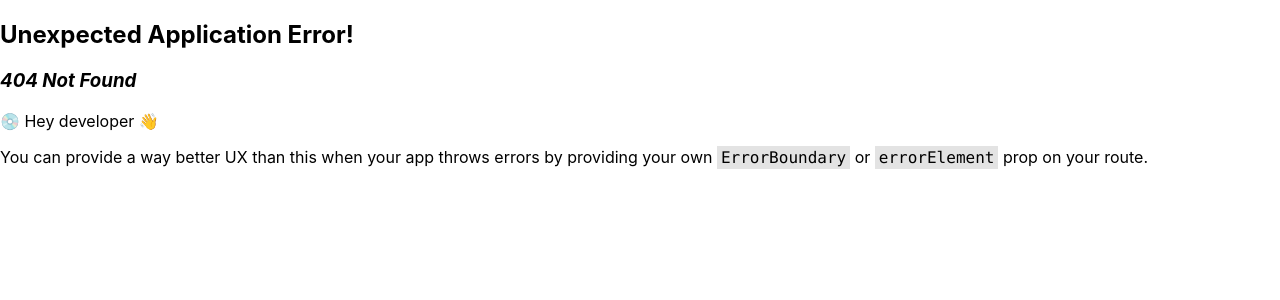
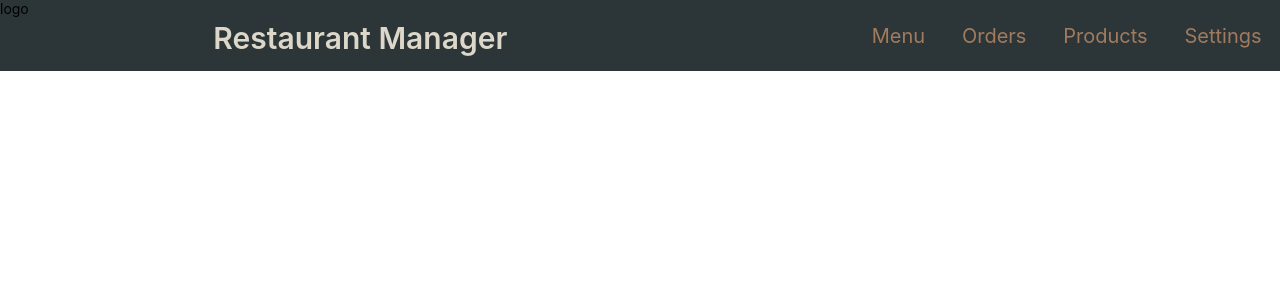
Before and after one commit to Ankur-Vekariya/pos-client, a React (Create React App) app: page / in a window 1280 px wide. Before the commit this address had no page. Shown: the top 300 px of the page. Built offline with nearby package versions, Linux system fonts and the light colour scheme.

Commit message:
WIP - Navbar setup

```diff
--- a/src/App.js
+++ b/src/App.js
@@ -1,87 +1,25 @@
 import logo from "./logo.svg";
 import "./App.css";
+import LayoutComponent from "./pages/Layout";
+import {
+  BrowserRouter,
+  createBrowserRouter,
+  Navigate,
+  Route,
+  RouterProvider,
+  Routes,
+} from "react-router-dom";
 import Home from "./pages/Home";
-// import Layout from "./pages/Layout";
-import CategoryList from "./pages/Categories/categoryList";
-
-import { Layout, Space, Button } from "antd";
-import Responsive from "./utils/responsive";
-import CreateCategory from "./pages/Categories/createCategories";
-import { createBrowserRouter, RouterProvider } from "react-router-dom";
-
-const { Header, Footer, Sider, Content } = Layout;
-
-const router = createBrowserRouter([
-  {
-    path: "/create-category",
-    element: <CreateCategory />,
-  },
-  {
-    path: "/category-list",
-    element: <CategoryList />,
-  },
-]);
 
 function App() {
-  const headerStyle = {
-    textAlign: "center",
-    color: "#fff",
-    height: 64,
-    paddingInline: 50,
-    lineHeight: "64px",
-    backgroundColor: "#7dbcea",
-  };
-  const contentStyle = {
-    textAlign: "center",
-    minHeight: 120,
-    lineHeight: "120px",
-    color: "#fff",
-    backgroundColor: "#108ee9",
-  };
-  const siderStyle = {
-    textAlign: "center",
-    lineHeight: "100%",
-    color: "#fff",
-    backgroundColor: "#3ba0e9",
-  };
-  const footerStyle = {
-    textAlign: "center",
-    color: "#fff",
-    backgroundColor: "#7dbcea",
-  };
-
-  console.log("Responsive", Responsive());
-  const height = Responsive.height?.current;
-
   return (
-    <main>
-      <RouterProvider router={router}></RouterProvider>
-      {/* <div className="App">
-        <Space
-          direction="vertical"
-          style={{
-            width: "100%",
-          }}
-          size={[0, 48]}
-        >
-          <Layout>
-            <Sider style={siderStyle}>Sider</Sider>
-            <Layout>
-              <Header style={headerStyle}>
-                <Button>Default Button</Button>
-                <Button>Default Button</Button>
-                <Button>Default Button</Button>
-                <Button>Default Button</Button>
-              </Header>
-              <Content style={contentStyle}>
-                <CategoryList />
-              </Content>
-              <Footer style={footerStyle}>Footer</Footer>
-            </Layout>
-          </Layout>
-        </Space>
-      </div> */}
-    </main>
+    <BrowserRouter>
+      <Routes>
+        <Route element={<LayoutComponent />}>
+          <Route path="/" element={<Navigate to={"/home"} replace />} />
+        </Route>
+      </Routes>
+    </BrowserRouter>
   );
 }
 
--- /dev/null
+++ b/src/components/Navbar.jsx
@@ -0,0 +1,86 @@
+import React from "react";
+import { Row, Col, Button, Typography, Dropdown } from "antd";
+const { Title, Paragraph, Text, Link } = Typography;
+const items = [
+  {
+    key: "1",
+    label: (
+      <a
+        target="_blank"
+        rel="noopener noreferrer"
+        href="https://www.antgroup.com"
+      >
+        Profile
+      </a>
+    ),
+  },
+  {
+    key: "2",
+    label: (
+      <a
+        target="_blank"
+        rel="noopener noreferrer"
+        href="https://www.aliyun.com"
+      >
+        Product
+      </a>
+    ),
+  },
+  {
+    key: "3",
+    label: (
+      <a
+        target="_blank"
+        rel="noopener noreferrer"
+        href="https://www.luohanacademy.com"
+      >
+        General
+      </a>
+    ),
+  },
+];
+
+const Navbar = () => {
+  return (
+    <div>
+      <Row style={{ backgroundColor: "#2C3639" }}>
+        <Col span={4}>logo</Col>
+        <Col span={12}>
+          <Title style={{ fontSize: 30, color: "#DCD7C9" }}>
+            Restaurant Manager
+          </Title>
+        </Col>
+        <Col
+          span={8}
+          style={{
+            display: "flex",
+            alignItems: "center",
+            justifyContent: "space-around",
+          }}
+        >
+          <Button type="text" style={{ color: "#A27B5C", fontSize: 20 }}>
+            Menu
+          </Button>
+          <Button type="text" style={{ color: "#A27B5C", fontSize: 20 }}>
+            Orders
+          </Button>
+          <Button type="text" style={{ color: "#A27B5C", fontSize: 20 }}>
+            Products
+          </Button>
+          <Dropdown
+            menu={{
+              items,
+            }}
+            placement="bottom"
+          >
+            <Button type="text" style={{ color: "#A27B5C", fontSize: 20 }}>
+              Settings
+            </Button>
+          </Dropdown>
+        </Col>
+      </Row>
+    </div>
+  );
+};
+
+export default Navbar;
--- a/src/pages/Categories/categoryList.js
+++ /dev/null
@@ -1,32 +0,0 @@
-import React from "react";
-import { Card, Col, Row, Button } from "antd";
-import { Link, Navigate, useNavigate } from "react-router-dom";
-
-const CategoryList = () => {
-  const navigate = useNavigate();
-  console.log("navigate", navigate);
-  return (
-    <Row gutter={16}>
-      <Col span={8}>
-        <Card title="Card title" bordered={false}>
-          Card content
-        </Card>
-      </Col>
-      <Col span={8}>
-        <Card title="Card title" bordered={false}>
-          Card content
-        </Card>
-      </Col>
-      <Col span={8}>
-        <Card title="Card title" bordered={false}>
-          Card content
-        </Card>
-      </Col>
-      <Button type="primary" block onClick={() => navigate("/create-category")}>
-        Primary
-      </Button>
-    </Row>
-  );
-};
-
-export default CategoryList;
--- a/src/pages/Categories/createCategories.js
+++ /dev/null
@@ -1,12 +0,0 @@
-import React from "react";
-import { Input } from "antd";
-
-const CreateCategory = () => {
-  return (
-    <div>
-      <Input placeholder="Basic usage" />
-    </div>
-  );
-};
-
-export default CreateCategory;
--- a/src/pages/Home.js
+++ b/src/pages/Home.js
@@ -1,58 +1,7 @@
 import React from "react";
-import { Layout, Space } from "antd";
-import Responsive from "../utils/responsive";
-
-const { Header, Footer, Sider, Content } = Layout;
-const headerStyle = {
-  textAlign: "center",
-  color: "#fff",
-  height: 64,
-  paddingInline: 50,
-  lineHeight: "64px",
-  backgroundColor: "#7dbcea",
-};
-const contentStyle = {
-  textAlign: "center",
-  minHeight: 120,
-  lineHeight: "120px",
-  color: "#fff",
-  backgroundColor: "#108ee9",
-};
-const siderStyle = {
-  textAlign: "center",
-  lineHeight: "1200px",
-  color: "#fff",
-  backgroundColor: "#3ba0e9",
-};
-const footerStyle = {
-  textAlign: "center",
-  color: "#fff",
-  backgroundColor: "#7dbcea",
-};
 
 const Home = () => {
-  console.log("Responsive", Responsive());
-
-  return (
-    <div>
-      <Space
-        direction="vertical"
-        style={{
-          width: "100%",
-        }}
-        size={[0, 48]}
-      >
-        <Layout>
-          <Sider style={siderStyle}>Sider</Sider>
-          <Layout>
-            <Header style={headerStyle}>Header</Header>
-            <Content style={contentStyle}>Content</Content>
-            <Footer style={footerStyle}>Footer</Footer>
-          </Layout>
-        </Layout>
-      </Space>
-    </div>
-  );
+  return <div>HOME</div>;
 };
 
 export default Home;
--- a/src/pages/Layout.js
+++ b/src/pages/Layout.js
@@ -1,12 +1,30 @@
-import React from 'react'
-import Header from '../components/Header'
+import React, { useState } from "react";
+// import { Box, useMediaQuery } from "@mui/material";
+import { json, Outlet } from "react-router-dom";
+import Navbar from "../components/Navbar";
+// import { useSelector } from "react-redux";
+// import Navbar from "components/Navbar";
+// import Sidebar from "components/Sidebar";
+// import { useGetUserQuery } from "states/api";
 
 const Layout = () => {
+  // const isNonMobile = useMediaQuery("(min-width:600px)");
   return (
-    <div>
-      <Header/>
-    </div>
-  )
-}
+    <>
+      {/* <Sidebar
+        user={data || {}}
+        isNonMobile={isNonMobile}
+        drawerWIdth="250px"
+        isSidebarOpen={isSidebarOpen}
+        setIsSidebarOpen={setIsSidebarOpen}
+      /> */}
+      <Navbar
+      // user={data || {}}
+      // isSidebarOpen={isSidebarOpen}
+      // setIsSidebarOpen={setIsSidebarOpen}
+      />
+    </>
+  );
+};
 
-export default Layout
+export default Layout;
```
Also changed, not shown: src/components/FlexBetween.jsx (added, +10 -0 lines), src/components/Header.js (deleted, +0 -34 lines), src/components/Header.jsx (added, +23 -0 lines), src/components/Sidebar.jsx (added).
